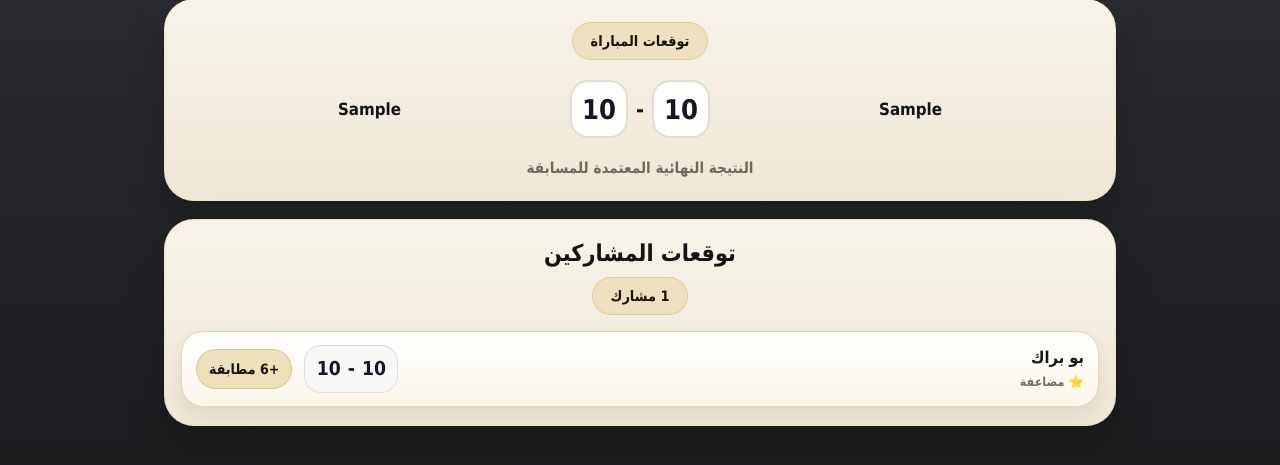
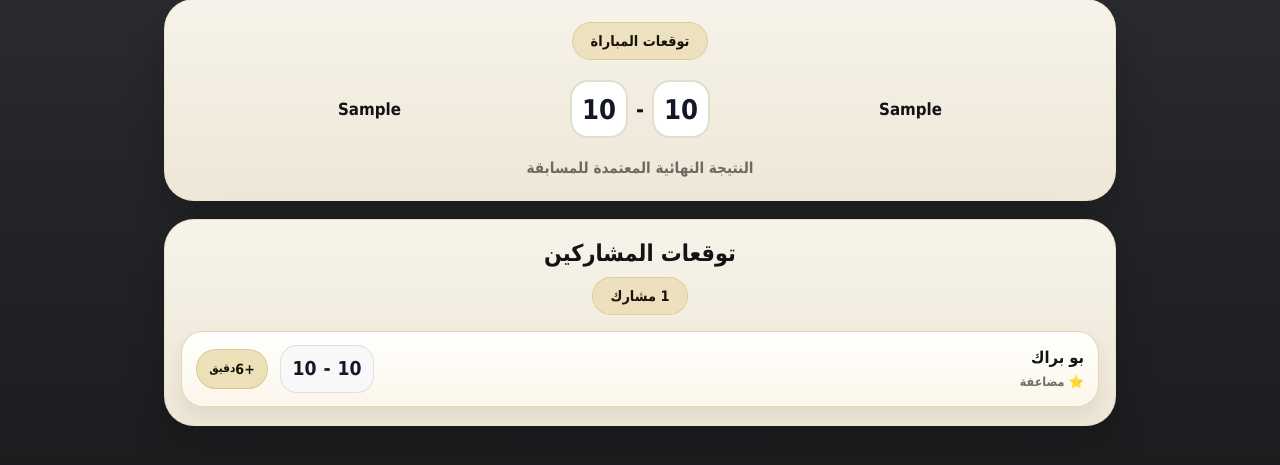
Before and after one commit to mcvals21/worldcup-predictions, a Flask app: page /match/1 in a window 1280 px wide. Shown: the part 236-701 px from the top of the page. Run offline with Flask 3, Linux system fonts and the light colour scheme; tables that the repository leaves empty hold one stand-in row (values such as "Sample post").

Commit message:
Update match.html

```diff
--- a/templates/match.html
+++ b/templates/match.html
@@ -94,14 +94,26 @@
 
           <div class="mv-result-block">
             {% if not match_finished %}
-              <span class="mv-result-chip pending">بانتظار</span>
-            {% elif exact %}
-              <span class="mv-result-chip exact">+{{ pts }} مطابقة</span>
-            {% elif pts > 0 %}
-              <span class="mv-result-chip partial">+{{ pts }}</span>
-            {% else %}
-              <span class="mv-result-chip wrong">0</span>
-            {% endif %}
+  <span class="mv-result-chip pending">
+    <b>—</b>
+    <small>بانتظار</small>
+  </span>
+{% elif exact %}
+  <span class="mv-result-chip exact">
+    <b>+{{ pts }}</b>
+    <small>دقيق</small>
+  </span>
+{% elif pts > 0 %}
+  <span class="mv-result-chip partial">
+    <b>+{{ pts }}</b>
+    <small>صحيح</small>
+  </span>
+{% else %}
+  <span class="mv-result-chip wrong">
+    <b>0</b>
+    <small>خطأ</small>
+  </span>
+{% endif %}
           </div>
 
         </article>
```
